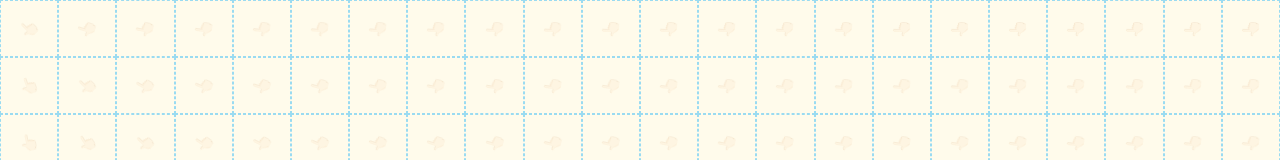
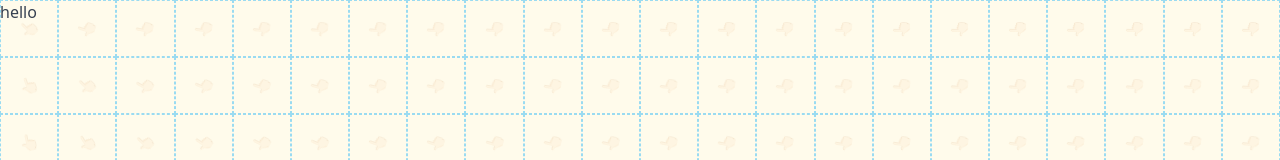
Before and after one commit to seanisoverhere/tap-assessment, a Next.js app: page / in a window 1280 px wide. Shown: the top 160 px of the page. Built offline with nearby package versions, Linux system fonts and the light colour scheme.

Commit message:
fix test

```diff
--- a/src/pages/index.tsx
+++ b/src/pages/index.tsx
@@ -2,7 +2,11 @@ import type { NextPage } from "next";
 import Grid from '@/components/Grid';
 
 const Home: NextPage = () => {
-  return <Grid />;
+  return (
+    <div>
+      hello
+      <Grid />
+    </div>)
 };
 
 export default Home;
```
